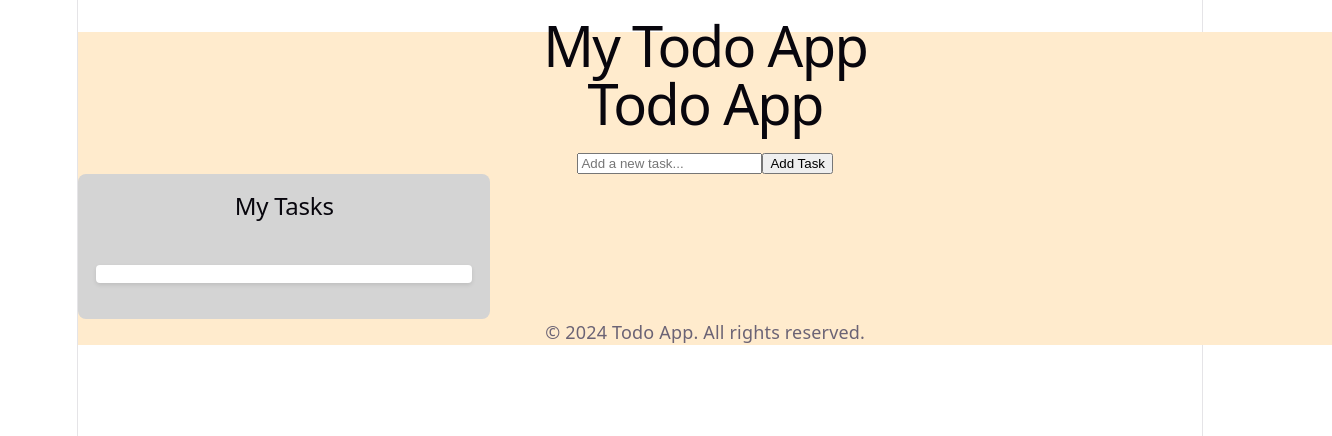
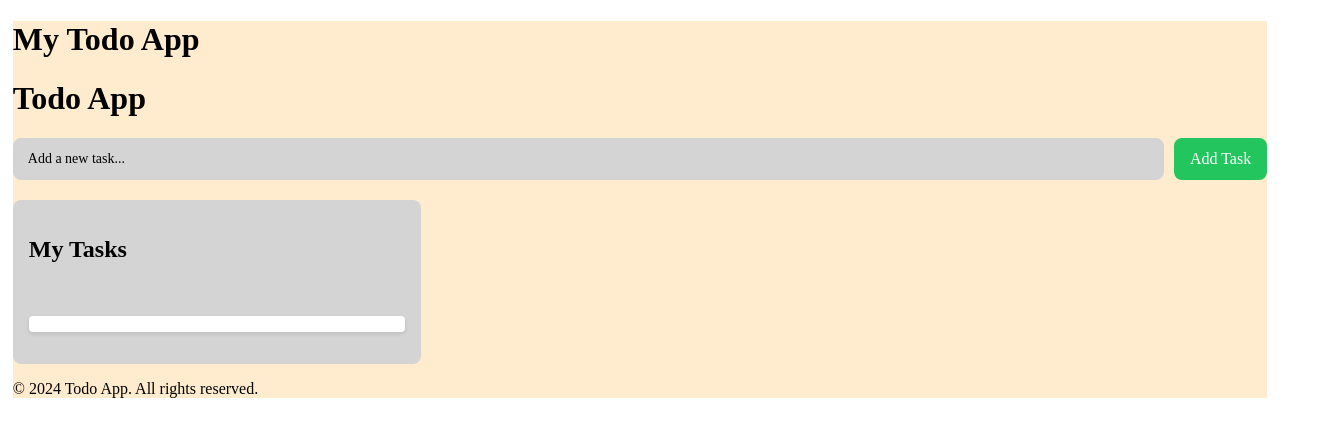
Before and after one commit to Lausonsiyo/todo-app, a React (Vite) app: page / in a window 1280 px wide. Shown: the top 436 px of the page, 1332 px wide, since content can reach past the window. Built offline with nearby package versions, Linux system fonts and the light colour scheme.

Commit message:
fix input bar

```diff
--- a/src/components/App/App.css
+++ b/src/components/App/App.css
@@ -6,4 +6,6 @@
 
 .page__content {
   background-color: blanchedalmond;
+  margin: auto;
+  max-width: 1440px;
 }
--- a/src/components/Main/Main.css
+++ b/src/components/Main/Main.css
@@ -0,0 +1,45 @@
+.task__input {
+  display: flex;
+  gap: 10px;
+  margin: 20px 0;
+}
+
+.task__input input {
+  flex: 1;
+  padding: 12px 14px;
+  border-radius: 8px;
+  border: 1px solid #d4d4d4;
+  background-color: #d4d4d4;
+  color: white;
+  font-size: 14px;
+  outline: none;
+  transition: all 0.2s ease;
+}
+
+.task__input input::placeholder {
+  color: #000000;
+}
+
+.task__input input:focus {
+  border-color: #22c55e;
+  box-shadow: 0 0 0 2px rgba(34, 197, 94, 0.3);
+}
+
+.task__input-button {
+  padding: 12px 16px;
+  border: none;
+  border-radius: 8px;
+  background: #22c55e;
+  color: white;
+  cursor: pointer;
+  font-weight: 500;
+  transition: all 0.2s ease;
+}
+
+.task__input-button:hover {
+  background: #07411c;
+}
+
+.task__input-button:active {
+  transform: scale(0.97);
+}
--- a/src/components/Main/Main.jsx
+++ b/src/components/Main/Main.jsx
@@ -3,6 +3,8 @@ import { useState } from "react";
 
 //STYLE IMPORTS
 import "./Main.css";
+
+//COMPONENT IMPORTS
 import TaskList from "../TaskList/TaskLisk";
 
 function Main() {
@@ -26,14 +28,16 @@ function Main() {
   return (
     <main>
       <h1>Todo App</h1>
-      <div className="task-input">
+      <div className="task__input">
         <input
           type="text"
           value={task}
           onChange={(e) => setTask(e.target.value)}
           placeholder="Add a new task..."
         />
-        <button onClick={handleAddTask}>Add Task</button>
+        <button className="task__input-button" onClick={handleAddTask}>
+          Add Task
+        </button>
       </div>
       <TaskList
         title="My Tasks"
--- a/src/index.css
+++ b/src/index.css
@@ -1,111 +1 @@
-:root {
-  --text: #6b6375;
-  --text-h: #08060d;
-  --bg: #fff;
-  --border: #e5e4e7;
-  --code-bg: #f4f3ec;
-  --accent: #aa3bff;
-  --accent-bg: rgba(170, 59, 255, 0.1);
-  --accent-border: rgba(170, 59, 255, 0.5);
-  --social-bg: rgba(244, 243, 236, 0.5);
-  --shadow:
-    rgba(0, 0, 0, 0.1) 0 10px 15px -3px, rgba(0, 0, 0, 0.05) 0 4px 6px -2px;
-
-  --sans: system-ui, 'Segoe UI', Roboto, sans-serif;
-  --heading: system-ui, 'Segoe UI', Roboto, sans-serif;
-  --mono: ui-monospace, Consolas, monospace;
-
-  font: 18px/145% var(--sans);
-  letter-spacing: 0.18px;
-  color-scheme: light dark;
-  color: var(--text);
-  background: var(--bg);
-  font-synthesis: none;
-  text-rendering: optimizeLegibility;
-  -webkit-font-smoothing: antialiased;
-  -moz-osx-font-smoothing: grayscale;
-
-  @media (max-width: 1024px) {
-    font-size: 16px;
-  }
-}
-
-@media (prefers-color-scheme: dark) {
-  :root {
-    --text: #9ca3af;
-    --text-h: #f3f4f6;
-    --bg: #16171d;
-    --border: #2e303a;
-    --code-bg: #1f2028;
-    --accent: #c084fc;
-    --accent-bg: rgba(192, 132, 252, 0.15);
-    --accent-border: rgba(192, 132, 252, 0.5);
-    --social-bg: rgba(47, 48, 58, 0.5);
-    --shadow:
-      rgba(0, 0, 0, 0.4) 0 10px 15px -3px, rgba(0, 0, 0, 0.25) 0 4px 6px -2px;
-  }
-
-  #social .button-icon {
-    filter: invert(1) brightness(2);
-  }
-}
-
-body {
-  margin: 0;
-}
-
-#root {
-  width: 1126px;
-  max-width: 100%;
-  margin: 0 auto;
-  text-align: center;
-  border-inline: 1px solid var(--border);
-  min-height: 100svh;
-  display: flex;
-  flex-direction: column;
-  box-sizing: border-box;
-}
-
-h1,
-h2 {
-  font-family: var(--heading);
-  font-weight: 500;
-  color: var(--text-h);
-}
-
-h1 {
-  font-size: 56px;
-  letter-spacing: -1.68px;
-  margin: 32px 0;
-  @media (max-width: 1024px) {
-    font-size: 36px;
-    margin: 20px 0;
-  }
-}
-h2 {
-  font-size: 24px;
-  line-height: 118%;
-  letter-spacing: -0.24px;
-  margin: 0 0 8px;
-  @media (max-width: 1024px) {
-    font-size: 20px;
-  }
-}
-p {
-  margin: 0;
-}
-
-code,
-.counter {
-  font-family: var(--mono);
-  display: inline-flex;
-  border-radius: 4px;
-  color: var(--text-h);
-}
-
-code {
-  font-size: 15px;
-  line-height: 135%;
-  padding: 4px 8px;
-  background: var(--code-bg);
-}
+@import url(./vendor/normalize.css);
```
Also changed, not shown: src/vendor/normalize.css (added).
